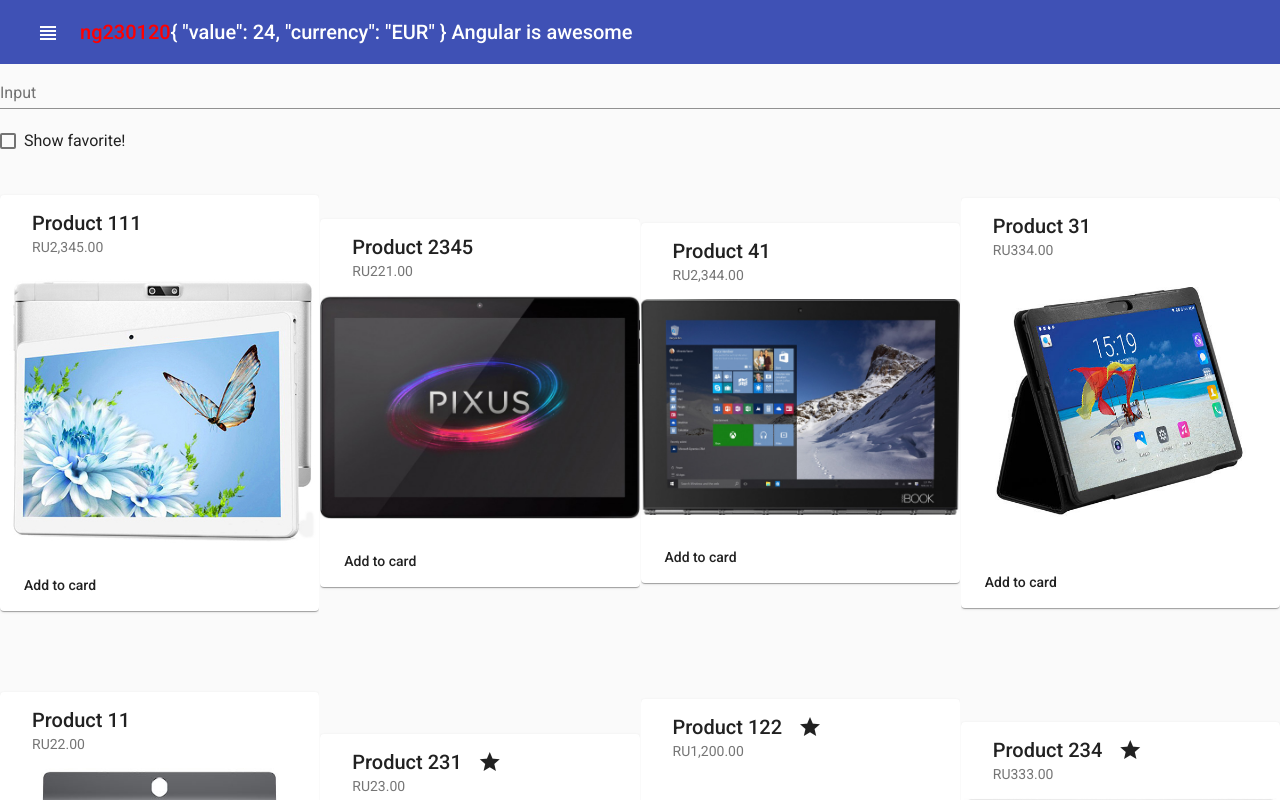
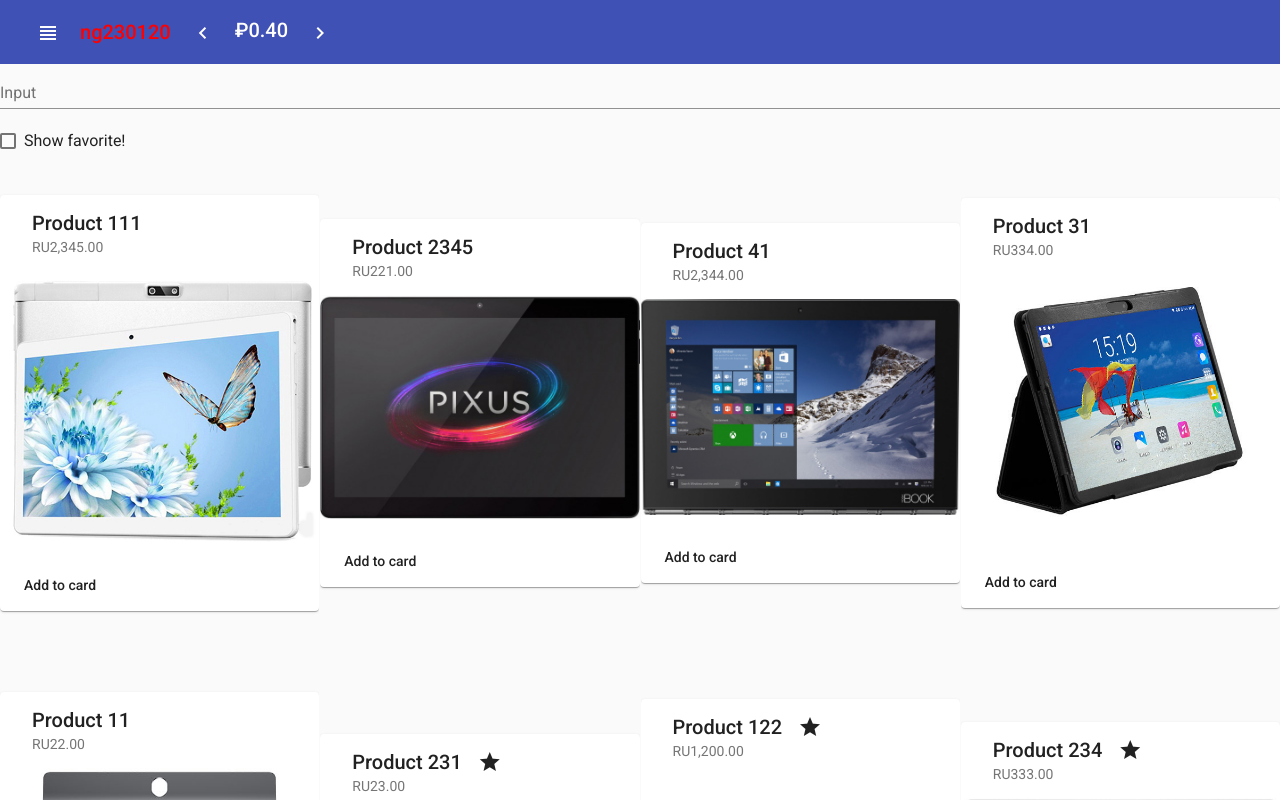
Before and after one commit to NepipenkoIgor/ng230120, an Angular app: page / in a window 1280 px wide. Built offline with nearby package versions, Linux system fonts and the light colour scheme.

Commit message:
Feature: structural directives [ref:no-ref]

```diff
--- a/src/app/header/exchange-rates/exchange-rates.component.html
+++ b/src/app/header/exchange-rates/exchange-rates.component.html
@@ -1,4 +1,9 @@
-<div *coursesExchangeRates="let rate from rates autoplay 'off'; let ctrl = controller   ">
-  {{rate | json}}
-  {{ctrl}}
+<div *coursesExchangeRates="let rate of rates autoplay 'on' duration 2000; let ctrl = controller   ">
+  <button mat-button (click)="ctrl.prev()">
+    <mat-icon>keyboard_arrow_left</mat-icon>
+  </button>
+  <span>{{rate.value | currency:rate.currency : 'symbol-narrow'}}</span>
+  <button mat-button (click)="ctrl.next()">
+    <mat-icon>keyboard_arrow_right</mat-icon>
+  </button>
 </div>
--- a/src/app/header/exchange-rates/exchange-rates.directive.ts
+++ b/src/app/header/exchange-rates/exchange-rates.directive.ts
@@ -6,18 +6,25 @@ import { IExchangeRate } from './exchange-rates.component';
 })
 export class ExchangeRatesDirective implements OnInit {
 
-  @Input('coursesExchangeRatesFrom')
+  @Input('coursesExchangeRatesOf')
   public rates: IExchangeRate[] = [];
+
+  @Input('coursesExchangeRatesDuration')
+  public ms: number = 1000;
 
   @Input('coursesExchangeRatesAutoplay')
   public set playAuto(mode: 'on' | 'off') {
     if (!mode) {
       return;
     }
-    // this.autoplay = mode;
+    this.autoplay = mode;
   }
 
-  // private autoplay!: 'on' | 'off';
+  private index = 0;
+  private context: any;
+  private intervalId!: number;
+
+  private autoplay!: 'on' | 'off';
 
   constructor(
     private tpl: TemplateRef<any>,
@@ -26,11 +33,52 @@ export class ExchangeRatesDirective implements OnInit {
   }
 
   public ngOnInit(): void {
-    const context = {
-      $implicit: this.rates[0],
-      controller: 'Angular is awesome',
+    this.context = {
+      $implicit: this.rates[this.index],
+      controller: {
+        next: () => this.next(),
+        prev: () => this.prev(),
+      },
     };
-    this.vcr.createEmbeddedView(this.tpl, context);
+    this.vcr.createEmbeddedView(this.tpl, this.context);
+
+    this.resetInterval();
   }
 
+  public next() {
+    this.resetInterval();
+    this.index++;
+    if (this.index >= this.rates.length) {
+      this.index = 0;
+    }
+    this.context.$implicit = this.rates[this.index];
+  }
+
+  public prev() {
+    this.resetInterval();
+    this.index--;
+    if (this.index < 0) {
+      this.index = this.rates.length - 1;
+    }
+    this.context.$implicit = this.rates[this.index];
+  }
+
+
+  private resetInterval(): void {
+    if (this.autoplay === 'off') {
+      return;
+    }
+    this.clearInterval().initInterval();
+  }
+
+  private initInterval(): void {
+    this.intervalId = setInterval(() => {
+      this.next();
+    }, this.ms);
+  }
+
+  private clearInterval(): this {
+    clearInterval(this.intervalId);
+    return this;
+  }
 }
--- a/src/app/products-filter.pipe.ts
+++ b/src/app/products-filter.pipe.ts
@@ -8,7 +8,6 @@ import { IProduct } from './mock';
 export class ProductsFilterPipe implements PipeTransform {
 
   public transform(products: IProduct[], searchText: string, onlyFavorites: boolean): IProduct[] {
-    console.log('calculate');
     let result: IProduct[] = products;
     if (onlyFavorites) {
       result = products.filter((product: IProduct) => product.isFavorite);
```
